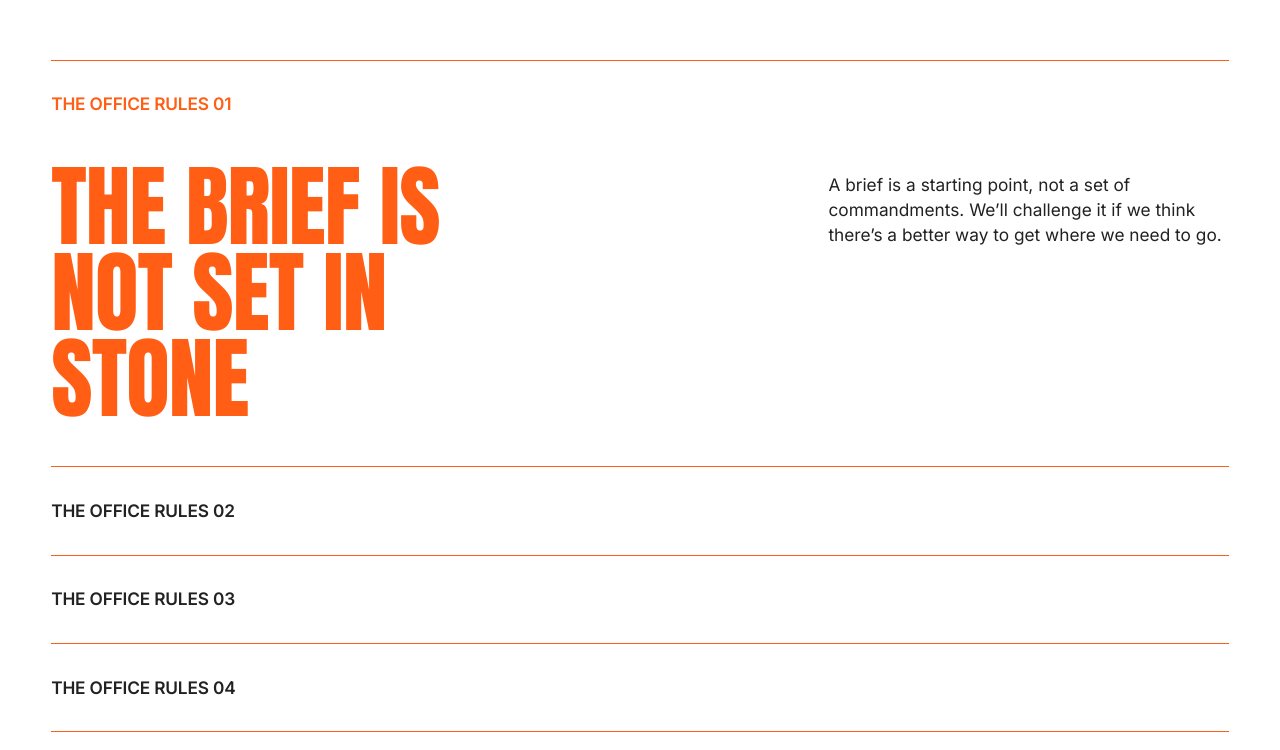
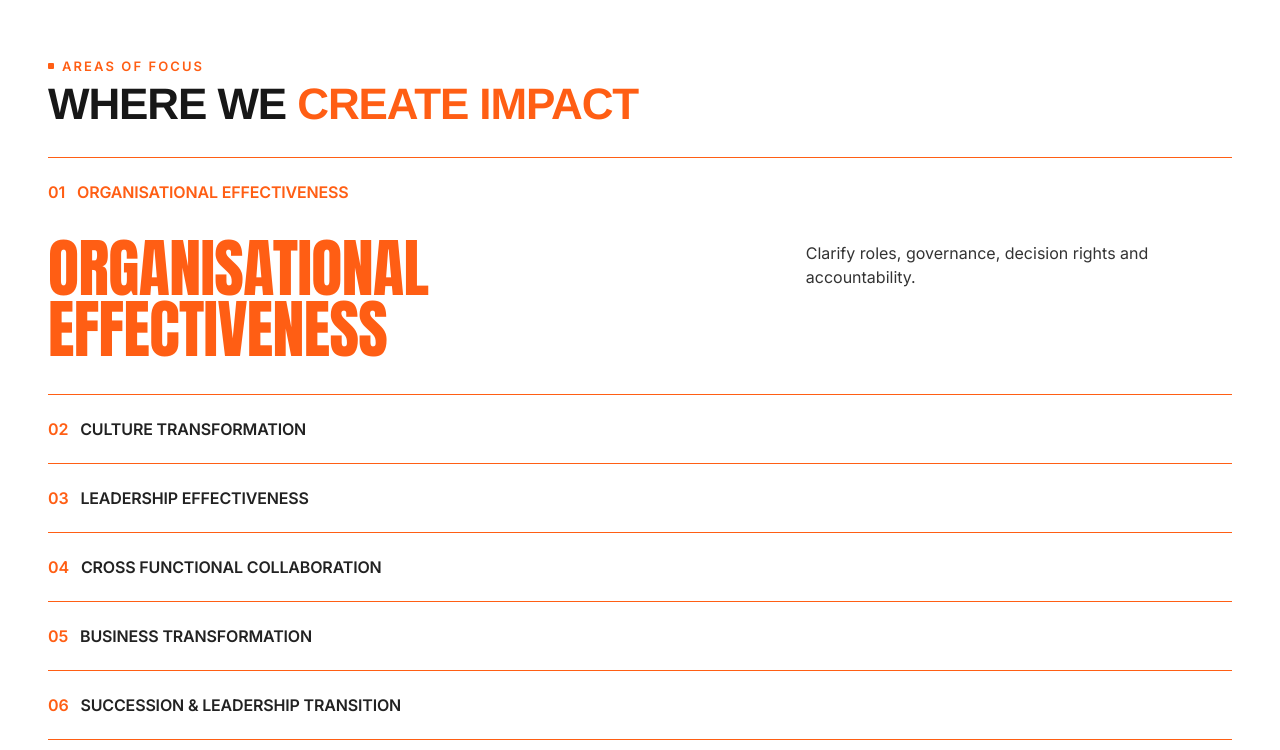
Before and after one commit to chaitanyaeparivartan-sketch/Celebratory-Network, a Next.js app: page /business-od in a window 1280 px wide. Shown: the part 3030-3780 px from the top of the page. Built offline with nearby package versions, Linux system fonts and the light colour scheme; a web font is replaced by a local one.

Commit message:
Update Impact component with WHERE WE CREATE IMPACT content and 6 areas of focus

```diff
--- a/app/od-consulting/business-od/components/Impact.jsx
+++ b/app/od-consulting/business-od/components/Impact.jsx
@@ -2,26 +2,36 @@
 
 import { useEffect, useRef, useState, useCallback } from "react";
 
-const RULES = [
+const IMPACT_ITEMS = [
   {
-    label: "The Office Rules 01",
-    title: "The brief is not set in stone",
-    desc: "A brief is a starting point, not a set of commandments. We’ll challenge it if we think there’s a better way to get where we need to go.",
+    num: "01",
+    title: "Organisational Effectiveness",
+    desc: "Clarify roles, governance, decision rights and accountability.",
   },
   {
-    label: "The Office Rules 02",
-    title: "Good ideas need space",
-    desc: "We don’t believe in rushing to the first solution that kind of works. Give an idea enough room to breathe, and it might just be the one.",
+    num: "02",
+    title: "Culture Transformation",
+    desc: "Aligning behaviours and norms with business strategy.",
   },
   {
-    label: "The Office Rules 03",
-    title: "Pretty is not a strategy",
-    desc: "We love beautiful things. But looking good is only part of the job. Everything we put out there needs to have a reason to be.",
+    num: "03",
+    title: "Leadership Effectiveness",
+    desc: "Supporting leaders in navigating growth, complexity and change.",
   },
   {
-    label: "The Office Rules 04",
-    title: "If it can be simple, simplify",
-    desc: "Complexity for complexity’s sake is not cool, actually. If your brand can say more with less, we’ll make it happen.",
+    num: "04",
+    title: "Cross Functional Collaboration",
+    desc: "Breaking silos and strengthening enterprise thinking.",
+  },
+  {
+    num: "05",
+    title: "Business Transformation",
+    desc: "Helping organizations move from intention to execution.",
+  },
+  {
+    num: "06",
+    title: "Succession & Leadership Transition",
+    desc: "Enabling leadership continuity and long-term sustainability.",
   },
 ];
 
@@ -38,9 +48,9 @@ export default function Impact({ className = "" }) {
     const total = trackRef.current.offsetHeight - window.innerHeight;
     if (total <= 0) return;
 
-    // As user scrolls through the pinned track, p progresses smoothly from 0.0 to 1.0
+    // As user scrolls through the 400vh pinned track, p maps smoothly from 0.0 to 1.0 across all 6 items
     const p = Math.max(0, Math.min(0.9999, -r.top / total));
-    const targetIdx = Math.floor(p * RULES.length);
+    const targetIdx = Math.floor(p * IMPACT_ITEMS.length);
     setActive((prev) => (prev !== targetIdx ? targetIdx : prev));
   }, []);
 
@@ -55,7 +65,7 @@ export default function Impact({ className = "" }) {
     };
   }, [handleScroll]);
 
-  const handleRuleClick = useCallback((i) => {
+  const handleItemClick = useCallback((i) => {
     isLockedRef.current = true;
     setActive(i);
     if (lockTimeoutRef.current) clearTimeout(lockTimeoutRef.current);
@@ -68,13 +78,11 @@ export default function Impact({ className = "" }) {
     <section className={`office-rules-wrapper relative w-full bg-white text-[#111] ${className}`}>
       <style>{`
         .office-rules-wrapper {
-          --bg: #ffffff;
-          --ink: #111;
           --accent: #FF5E14;
         }
-        /* Sticky scroll track: 360vh gives ample pinned time to reveal one rule after another */
+        /* Sticky scroll track: 400vh gives smooth travel across all 6 impact areas */
         .office-rules-track {
-          height: 360vh;
+          height: 400vh;
           position: relative;
         }
         .office-rules-pin {
@@ -84,8 +92,18 @@ export default function Impact({ className = "" }) {
           display: flex;
           flex-direction: column;
           justify-content: center;
-          padding: 0 4vw;
+          padding: 3rem 1.5rem;
           z-index: 20;
+        }
+        @media (min-width: 640px) {
+          .office-rules-pin {
+            padding: 3.5rem 2rem;
+          }
+        }
+        @media (min-width: 1024px) {
+          .office-rules-pin {
+            padding: 4rem 3rem;
+          }
         }
         .office-rule {
           border-top: 1.5px solid var(--accent);
@@ -99,14 +117,17 @@ export default function Impact({ className = "" }) {
           border-bottom: 1.5px solid var(--accent);
         }
         .office-rule-label {
-          font-size: clamp(0.95rem, 1.35vw, 1.35rem);
+          font-size: clamp(0.9rem, 1.25vw, 1.2rem);
           text-transform: uppercase;
-          padding: clamp(18px, 2.4vw, 34px) 0;
+          padding: clamp(14px, 1.8vw, 22px) 0;
           font-weight: 600;
-          font-family: 'Inter', 'Helvetica Neue', Arial, sans-serif;
+          font-family: 'Inter', var(--font-inter), sans-serif;
           letter-spacing: -0.01em;
           transition: color 0.25s ease;
           color: #222;
+          display: flex;
+          align-items: center;
+          gap: 0.75rem;
         }
         .office-rule.open .office-rule-label {
           color: var(--accent);
@@ -114,7 +135,7 @@ export default function Impact({ className = "" }) {
         .office-rule-body {
           display: grid;
           grid-template-rows: 0fr;
-          transition: grid-template-rows 0.55s cubic-bezier(0.25, 0.1, 0.25, 1);
+          transition: grid-template-rows 0.5s cubic-bezier(0.25, 0.1, 0.25, 1);
         }
         .office-rule.open .office-rule-body {
           grid-template-rows: 1fr;
@@ -125,13 +146,13 @@ export default function Impact({ className = "" }) {
         }
         .office-rule-row {
           display: grid;
-          grid-template-columns: 1fr minmax(260px, 34%);
-          gap: 4vw;
+          grid-template-columns: 1fr minmax(260px, 36%);
+          gap: 3vw;
           align-items: start;
-          padding: clamp(6px, 1.2vw, 16px) 0 clamp(26px, 3.5vw, 48px);
+          padding: clamp(4px, 1vw, 12px) 0 clamp(20px, 2.6vw, 36px);
           opacity: 0;
-          transform: translateY(20px);
-          transition: opacity 0.45s ease 0.08s, transform 0.55s cubic-bezier(0.25, 0.1, 0.25, 1) 0.05s;
+          transform: translateY(16px);
+          transition: opacity 0.4s ease 0.08s, transform 0.5s cubic-bezier(0.25, 0.1, 0.25, 1) 0.05s;
         }
         .office-rule.open .office-rule-row {
           opacity: 1;
@@ -142,22 +163,22 @@ export default function Impact({ className = "" }) {
           font-weight: 400;
           color: var(--accent);
           text-transform: uppercase;
-          font-size: clamp(2.4rem, 7vw, 6.8rem);
+          font-size: clamp(2rem, 5vw, 4.6rem);
           line-height: 0.96;
           letter-spacing: -0.01em;
-          max-width: 11ch;
+          max-width: 14ch;
         }
         .office-rule-desc {
-          font-family: 'Inter', 'Helvetica Neue', Arial, sans-serif;
-          font-size: clamp(0.95rem, 1.35vw, 1.4rem);
+          font-family: 'Inter', var(--font-inter), sans-serif;
+          font-size: clamp(0.95rem, 1.25vw, 1.3rem);
           line-height: 1.45;
-          padding-top: 0.5em;
-          color: #222;
+          padding-top: 0.3em;
+          color: #333;
         }
         @media (max-width: 768px) {
           .office-rule-row {
             grid-template-columns: 1fr;
-            gap: 1.25rem;
+            gap: 0.75rem;
           }
         }
         @media (prefers-reduced-motion: reduce) {
@@ -167,23 +188,39 @@ export default function Impact({ className = "" }) {
         }
       `}</style>
 
-      {/* Pinned Scroll Track: Locks to viewport and reveals each rule one after another */}
+      {/* Pinned Scroll Track: Sticks to viewport and reveals each impact area sequentially */}
       <div ref={trackRef} className="office-rules-track">
         <div className="office-rules-pin max-w-[1783px] mx-auto w-full">
-          {RULES.map((rule, idx) => {
+          {/* Section Eyebrow & Title */}
+          <div className="mb-4 sm:mb-6 md:mb-8">
+            <div className="inline-flex items-center gap-2 mb-2 font-inter text-xs sm:text-[13px] font-semibold uppercase tracking-[0.16em] text-[#FF5E14]">
+              <span className="w-1.5 h-1.5 rounded-[1px] bg-[#FF5E14]" />
+              Areas of Focus
+            </div>
+            <h2 className="font-[Archivo,'Helvetica_Neue',Arial,sans-serif] text-2xl sm:text-3xl md:text-4xl lg:text-[44px] font-black uppercase leading-[0.94] [font-stretch:65%] tracking-tight">
+              <span className="text-[#171717]">WHERE WE </span>
+              <span className="text-[#FF5E14]">CREATE IMPACT</span>
+            </h2>
+          </div>
+
+          {/* Accordion Impact Items */}
+          {IMPACT_ITEMS.map((item, idx) => {
             const isOpen = active === idx;
             return (
               <div
                 key={idx}
                 className={`office-rule ${isOpen ? "open" : ""}`}
-                onClick={() => handleRuleClick(idx)}
+                onClick={() => handleItemClick(idx)}
               >
-                <div className="office-rule-label">{rule.label}</div>
+                <div className="office-rule-label">
+                  <span className="text-[#FF5E14] font-semibold">{item.num}</span>
+                  <span>{item.title}</span>
+                </div>
                 <div className="office-rule-body">
                   <div className="office-rule-inner">
                     <div className="office-rule-row">
-                      <h2 className="office-rule-title">{rule.title}</h2>
-                      <p className="office-rule-desc">{rule.desc}</p>
+                      <h3 className="office-rule-title">{item.title}</h3>
+                      <p className="office-rule-desc">{item.desc}</p>
                     </div>
                   </div>
                 </div>
```
